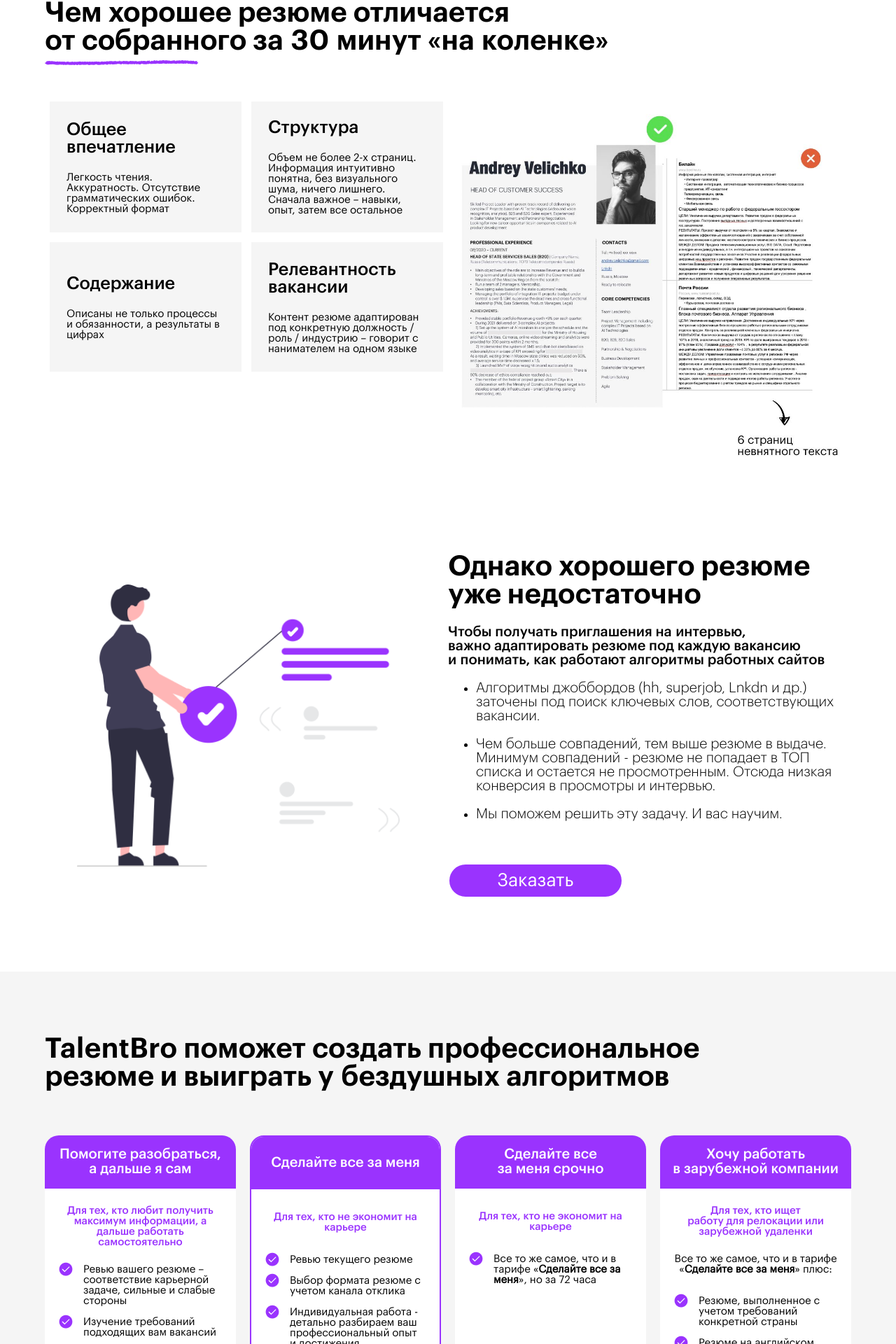
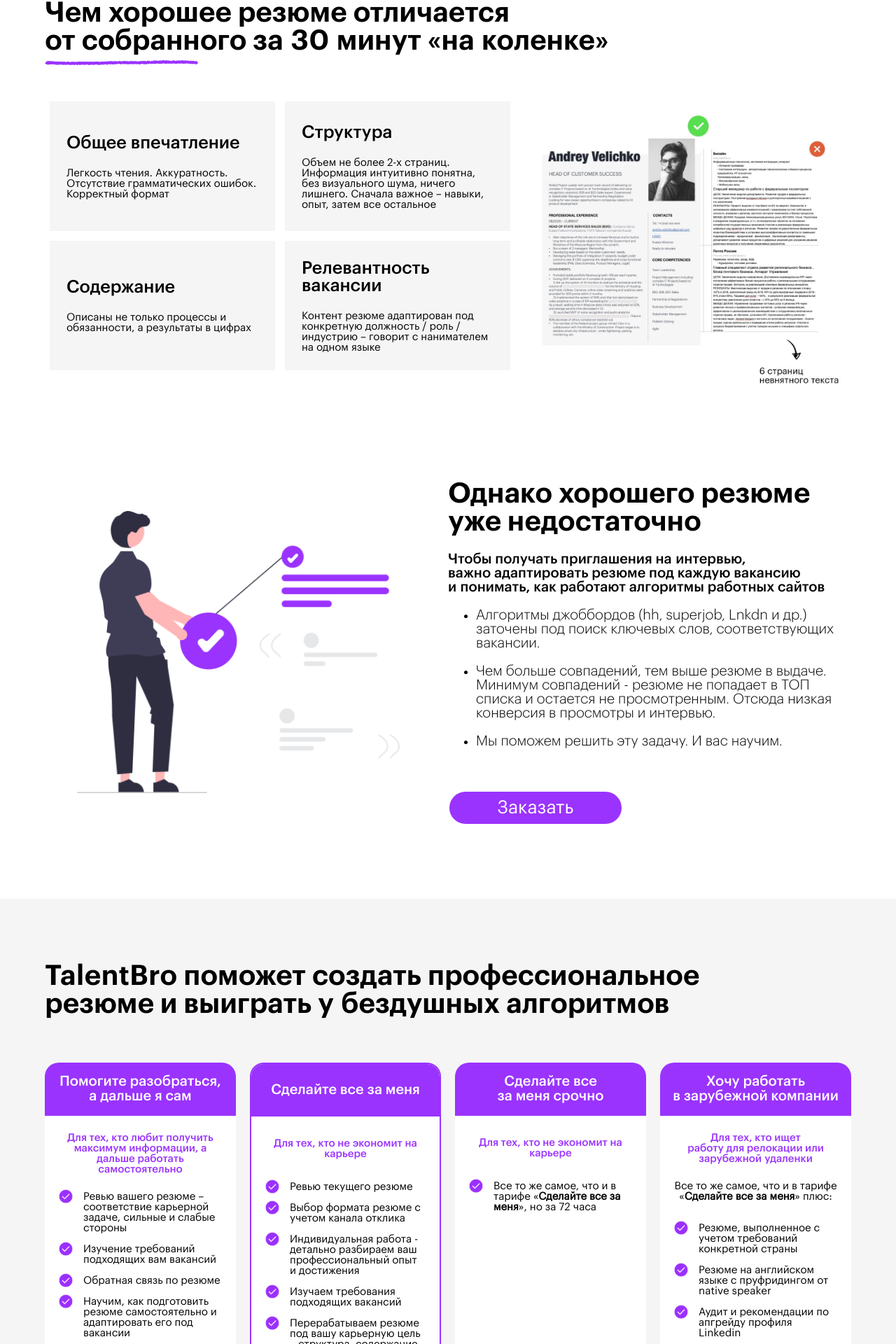
Before and after one commit to AVS85/talent-bro, a Next.js app: page / in a window 1280 px wide. Shown: the part 930-2850 px from the top of the page at 70% size. Built offline with nearby package versions, Linux system fonts and the light colour scheme.

Commit message:
some fix style 2022-10-11

```diff
--- a/components/atom/button/Button.jsx
+++ b/components/atom/button/Button.jsx
@@ -11,7 +11,7 @@ export function Button({
 		<section className={styles.wrapper}>
 			<button
 			disabled={isDisabled}
-			className={`${styles[styleName]}`}
+			className={`${styles.button} ${styles[styleName]}`}
 			type={type}
 			onClick={onClick}>{title}</button>
 		</section>
--- a/components/atom/button/Button.module.scss
+++ b/components/atom/button/Button.module.scss
@@ -1,6 +1,8 @@
 @import "../../../styles/colors.module";
 
-.wrapper button {
+.wrapper {
+	// border: 1px solid red;
+	.button {
 		background: $elemAcc;
 		border: 2px solid #FFFFFF;
 		border-radius: 25px;
@@ -26,3 +28,4 @@
 			cursor: default;
 		}
 	}
+}
--- a/components_page/advances/Advances.jsx
+++ b/components_page/advances/Advances.jsx
@@ -45,7 +45,7 @@ export function Advances(){
 				<Grid container xs={12}>
 
 					{/* LEFT */}
-	        <Grid item xs={12} md={6} >
+	        <Grid item xs={12} md={7} >
 						<Grid container>
 							<СmpGRID
 							title="Общее впечатление"
@@ -66,7 +66,7 @@ export function Advances(){
 
 
 					{/* RIGHT */}
-					<Grid item xs={12} md={6} className={styles.banner}>
+					<Grid item xs={12} md={5} className={styles.banner}>
 						<img className={styles.bg} src={bgImage.src} alt="" />
 	        </Grid>
 					{/* RIGHT end */}
--- a/components_page/advances/Advances.module.scss
+++ b/components_page/advances/Advances.module.scss
@@ -10,12 +10,15 @@
 	}
 
 	.banner {
-		padding: 25px 15px ;
+		padding: 25px 15px 25px 35px;
+		// border: 1px solid red;
 		.bg {
 			width: 100%;
 		}
 		@media (max-width: 768px) {
 			margin-top: 25px;
+			padding: 25px 0;
+
 		}
 	}
 
--- a/components_page/main/Main.module.scss
+++ b/components_page/main/Main.module.scss
@@ -85,9 +85,10 @@
 	.buttonWrapper {
 		display: flex;
 		margin-bottom: 36px;
-		@media (max-width: 768px) {
+		// border: 1px solid red;
+		// @media (max-width: 768px) {
 			// background-size: 90px;
-			justify-content: center;
-		}
+			// justify-content: center;
+		// }
 	}
 }
--- a/components_page/schedule-rates/cmpScheduleRatesCard/ScheduleRatesCard.module.scss
+++ b/components_page/schedule-rates/cmpScheduleRatesCard/ScheduleRatesCard.module.scss
@@ -92,12 +92,12 @@
 				}
 				&.liOn {
 					&::before {
-						background: url(./assets/on.png);
+						background: url(./assets/on.svg);
 					}
 				}
 				&.liOff {
 					&::before {
-						background: url(./assets/off.png);
+						background: url(./assets/off.svg);
 					}
 				}
 			}
```
Also changed, not shown: components_page/schedule-rates/cmpScheduleRatesCard/assets/off.svg (added), components_page/schedule-rates/cmpScheduleRatesCard/assets/on.svg (added). Lines whose indentation alone changed are shown as unchanged.
